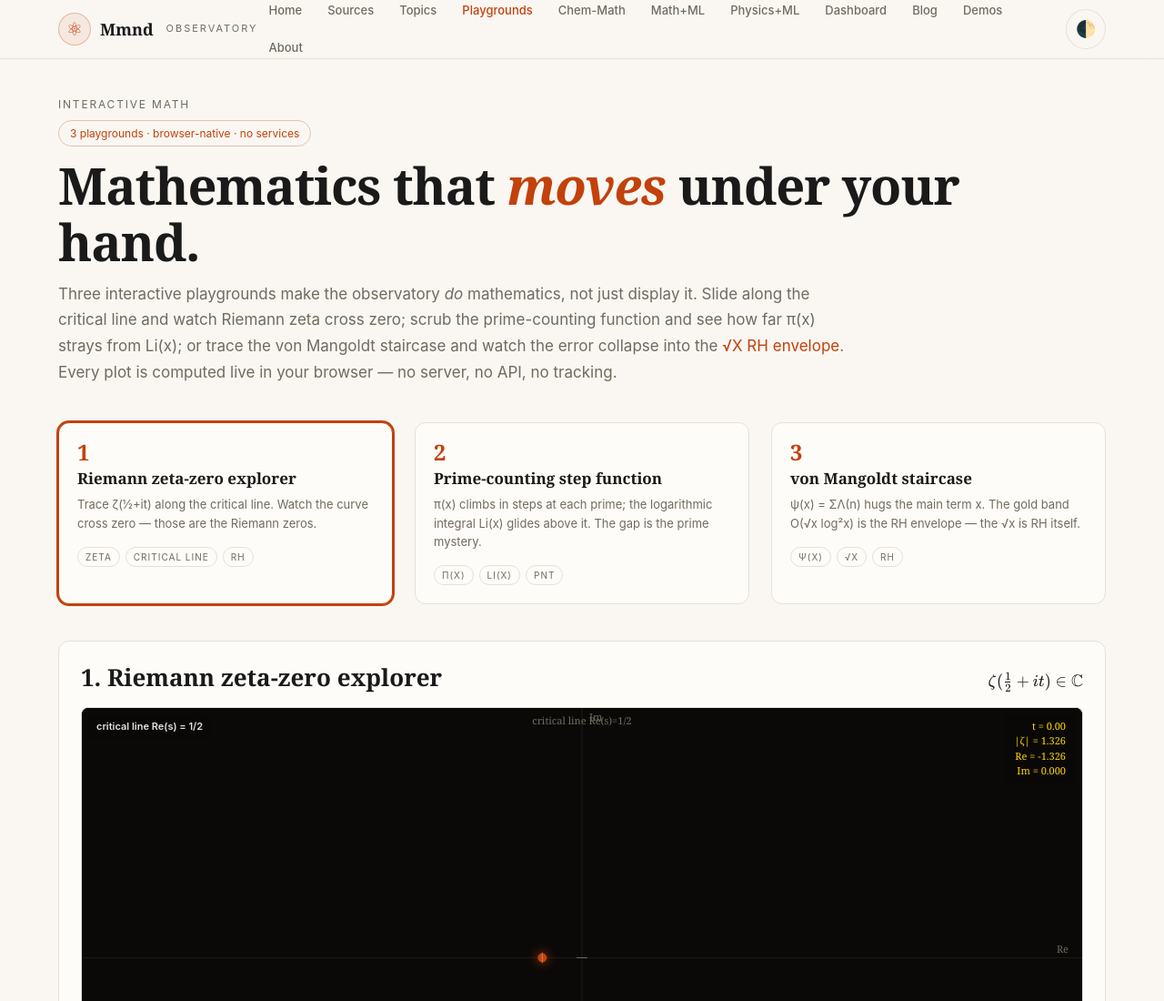
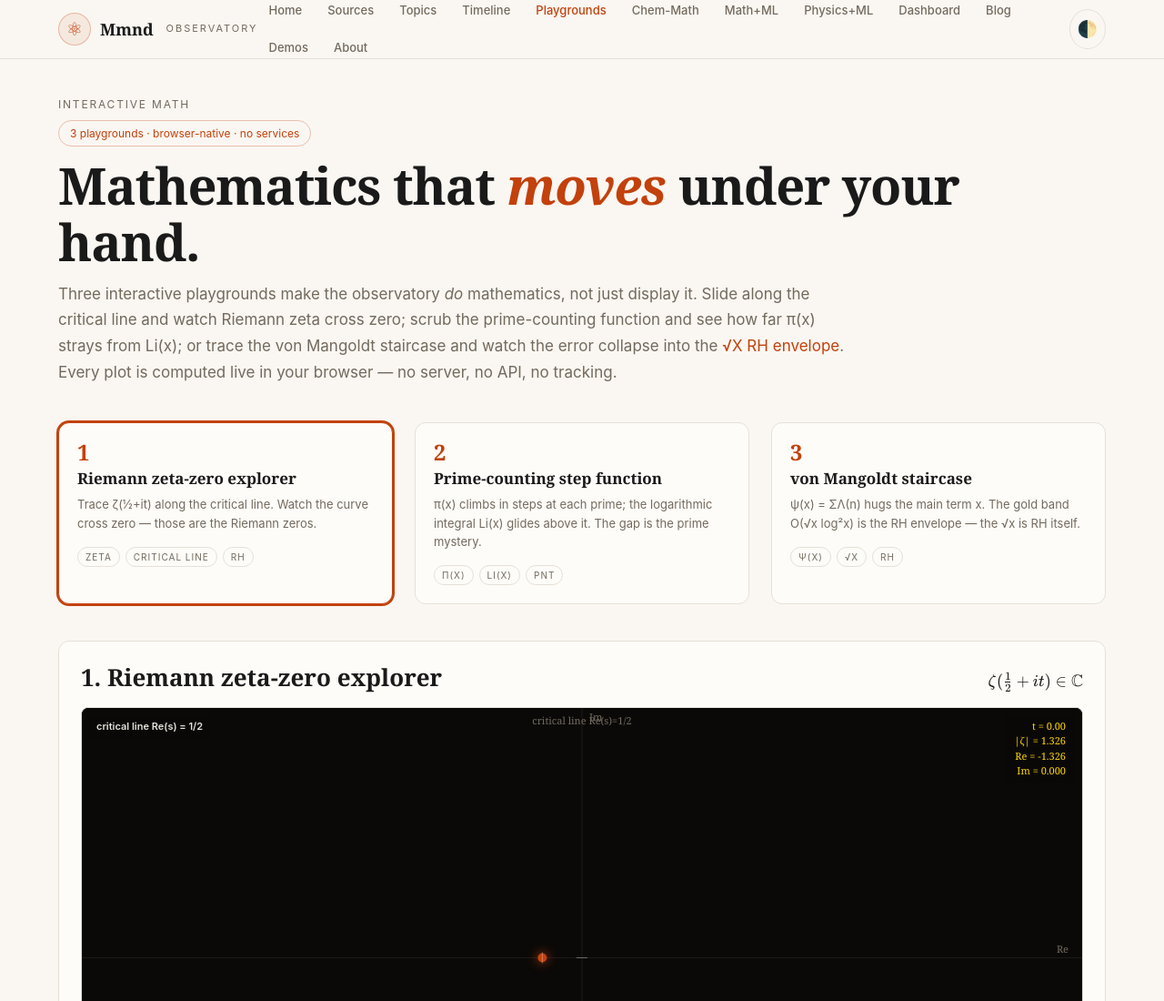
Before and after one commit to testdemoqwenai2025-creator/DemoMmnd, a plain HTML site: page playgrounds.html in a window 1280 px wide. Shown: the top 1100 px of the page at 91% size. Drawn offline with nearby package versions, Linux system fonts and the light colour scheme.

Commit message:
Phase 4: add Timeline to nav

```diff
--- a/playgrounds.html
+++ b/playgrounds.html
@@ -92,7 +92,7 @@ footer{border-top:1px solid var(--border);background:var(--secondary);padding:2r
 <a href="index.html" class="logo"><span class="logo-icon">&#9883;</span><span class="logo-text">Mmnd</span><span class="logo-sub">Observatory</span></a>
 <div class="nav-links">
 <a href="index.html">Home</a>
-<a href="sources.html">Sources</a><a href="tags.html">Topics</a>
+<a href="sources.html">Sources</a><a href="tags.html">Topics</a><a href="timeline.html">Timeline</a>
 <a href="playgrounds.html" class="active">Playgrounds</a>
 <a href="chem-math.html">Chem-Math</a><a href="math-ml.html">Math+ML</a><a href="physics-ml.html">Physics+ML</a><a href="dashboard.html">Dashboard</a><a href="blog.html">Blog</a>
 <a href="demos.html">Demos</a>
```
